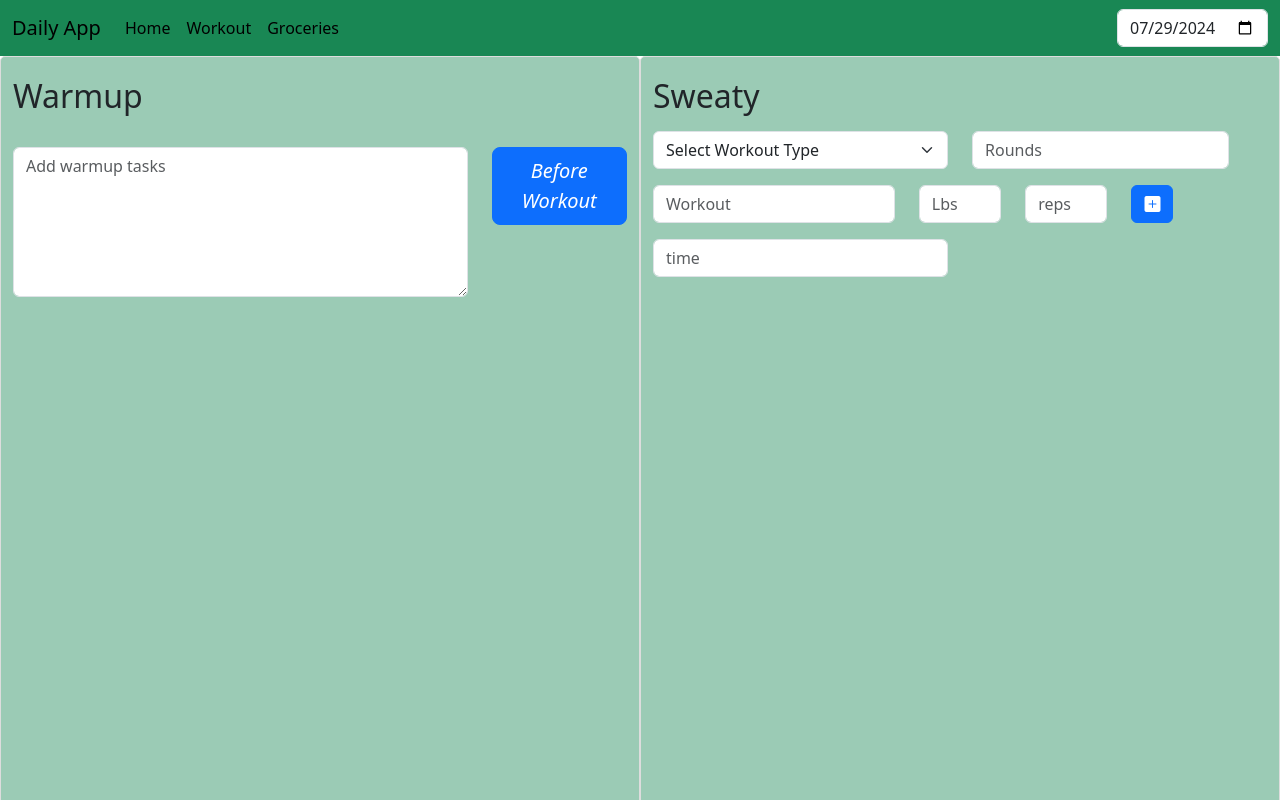
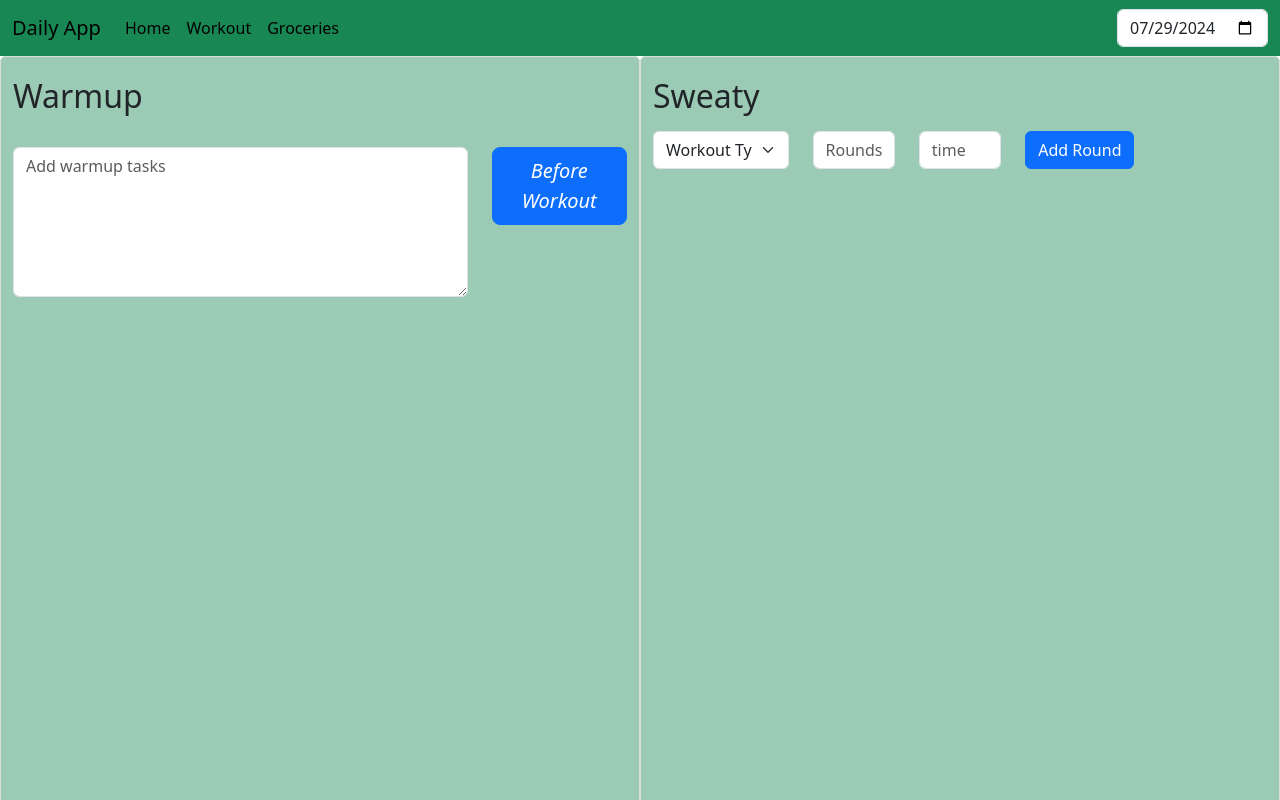
Before and after one commit to aneeshmunnam/daily-activity, a React (Create React App) app: page / in a window 1280 px wide. Both pictures are taken after a click on the link "Workout". Shown: the top 800 px of the page. Built offline with nearby package versions, Linux system fonts and the light colour scheme.

Commit message:
set new state for workout type configs

```diff
--- a/src/components/Sweat.js
+++ b/src/components/Sweat.js
@@ -12,6 +12,7 @@ export default function Sweat({selectedDate}) {
     const time = useRef('');
 
     const [sweats, setSweats] = useState([]);
+    const [configs, setConfigs] = useState([]);
 
     useEffect(() => {
         const fetchSweats = async () => {
@@ -99,17 +100,18 @@ export default function Sweat({selectedDate}) {
         <div className="sweat">
             <h2>Sweaty</h2>
                 <div className="row mt-3">
-                    <div className="col-6">
+                    <div className="col-3">
                         <select className="form-select"
                             aria-label="Default select example" ref={workoutType}>
-                            <option value="Select">Select Workout Type</option>
+                            <option value="Select">Workout Type</option>
                             <option value="AMRAP">AMRAP</option>
                             <option value="EMOM">EMOM</option>
+                            <option value="EMHOMH">EMHOMH</option>
                             <option value="E2MO2M">E2MO2M</option>
                             <option value="E3MO3M">E3MO3M</option>
                         </select>
                     </div>
-                    <div className="col-auto">
+                    <div className="col-2">
                         <input type="text"
                         placeholder="Rounds"
                         ref={rounds}
@@ -117,7 +119,21 @@ export default function Sweat({selectedDate}) {
                         key="rounds"
                         />
                     </div>
+                    <div className="col-2">
+                        <input type="text"
+                        ref={time}
+                        key="time"
+                        className="form-control"
+                        placeholder="time"
+                        />
                     </div>
+                    <div className="col-3">
+                        <button className="btn btn-primary">Add Round</button>
+                    </div>
+                </div>
+                {
+                    configs.map((config, index) => (
+                        <div>
                             <div className="row mt-3">
                                 <div className="col-5">
                                     <input type="text"
@@ -151,16 +167,9 @@ export default function Sweat({selectedDate}) {
                                 handleStatus={handleWorkoutStatus}
                                 handleDeleteTask={handleDeleteWorkoutTask}
                                 handleEditTask={handleEditWorkoutTask} />
-            <div className="row">
-                <div className="col-6">
-                    <input type="text"
-                    ref={time}
-                    key="time"
-                    className="form-control"
-                    placeholder="time"
-                    />
                         </div>
-            </div>
+                    ))
+                }
         </div>
     );
 }
```
Lines whose indentation alone changed are shown as unchanged.
